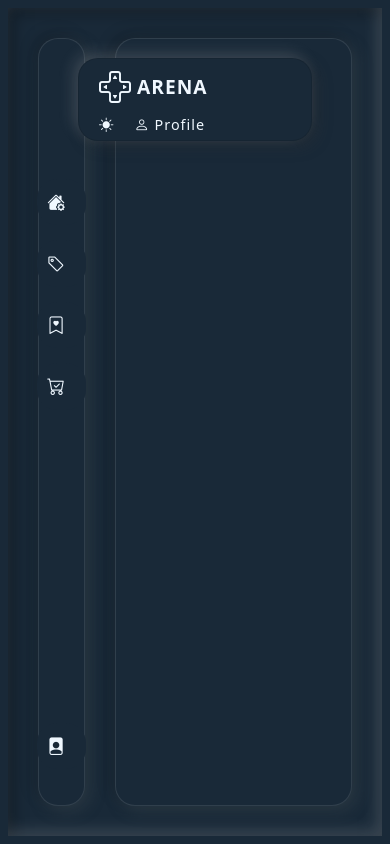
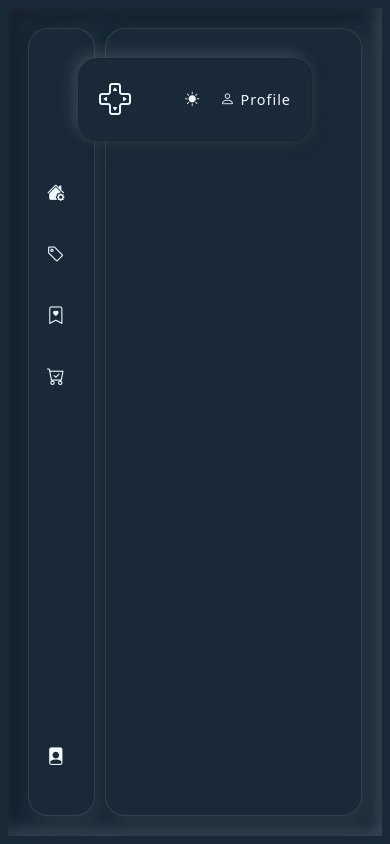
Before and after one commit to Alweena-Fatima/gamezone, a React (Create React App) app: page / in a window 390 px wide. Built offline with nearby package versions, Linux system fonts and the light colour scheme.

Commit message:
small screen

```diff
--- a/src/components/SideBar.css
+++ b/src/components/SideBar.css
@@ -208,9 +208,9 @@
 
 }
 
-@media (max-width: 500px) {
+@media (max-width: 450px) {
     .sidebar {
-        width: 15%;
+        width: 20%;
     }
 
     .sidebar ul {
@@ -233,6 +233,9 @@
 
     .TOP .logo i {
         font-size: 2rem;
+    }
+    .TOP .logo .logoName{
+        display: none;
     }
 
 
--- a/src/pages/Main.css
+++ b/src/pages/Main.css
@@ -18,6 +18,12 @@ main {
   gap: 30px;
   overflow: hidden;
   transition: 0.5s;
+}
+@media (max-width: 450px) {
+  main{
+    padding: 20px;
+    gap: 10px;
+  }
 }
 
 .Banner {
```
